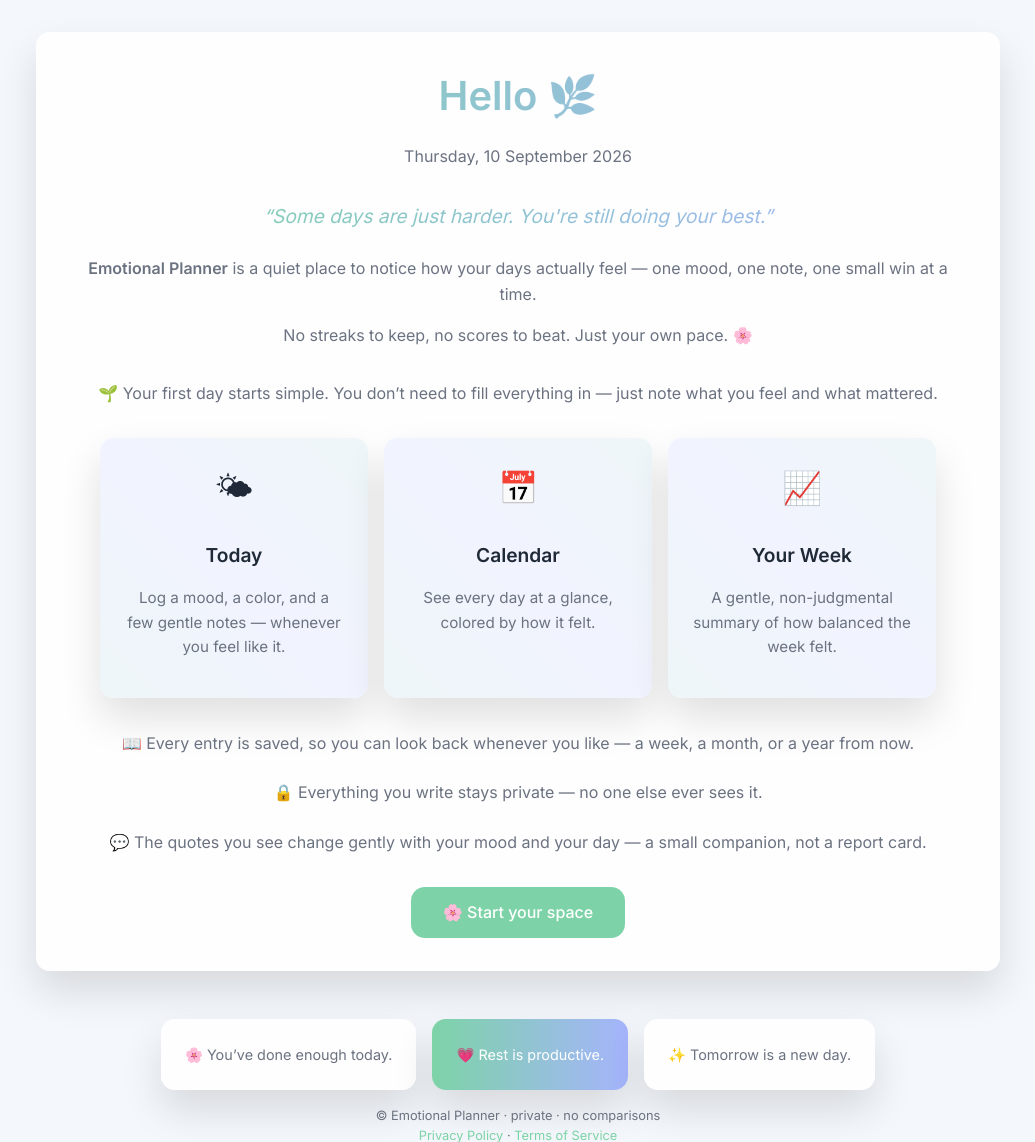
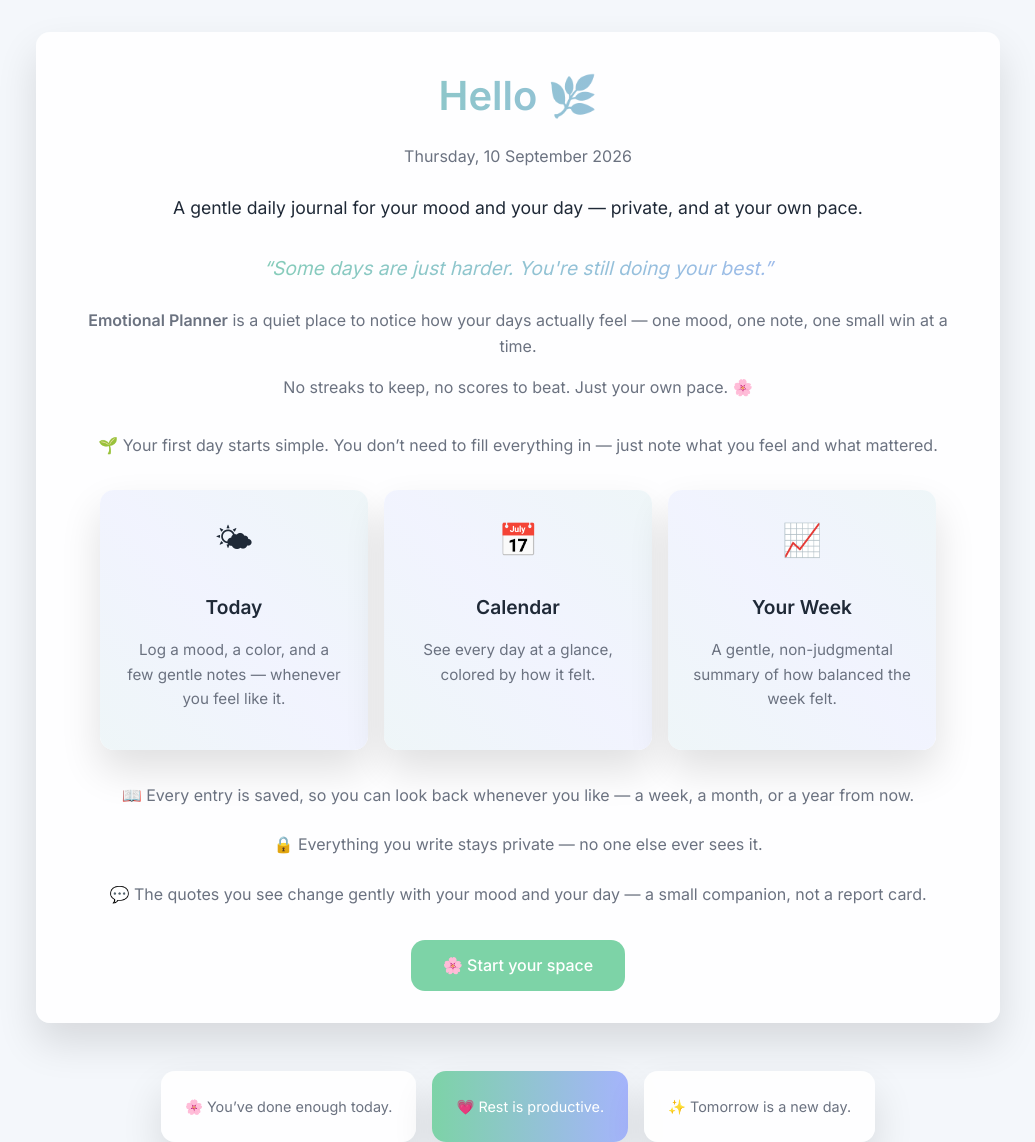
Before and after one commit to SanduAndreea22/day_planner, a Django app: page / in a window 1280 px wide. Shown: the part 42-1184 px from the top of the page, without its empty margins (122-1157 px from the left). Run offline with Django 5.2, Linux system fonts and the light colour scheme; data comes from the database, SQL or seed files in the repository; parts of the project's set-up code (start-up, migrations or seed data) failed here and were passed over.

Commit message:
Add a one-line tagline to Home for instant clarity
Previously a visitor had to read three paragraphs before understanding
what the app does; now it's stated in one sentence right under the
greeting, before any of the supporting detail.

Co-Authored-By: Claude Sonnet 5 <noreply@anthropic.com>
Claude-Session: https://claude.ai/code/session_01ARf92ECvxwTErSYwSNzXJd

```diff
--- a/planner/templates/planner/home.html
+++ b/planner/templates/planner/home.html
@@ -8,6 +8,7 @@
     <header class="home-header">
         <h1 class="home-title">Hello 🌿</h1>
         <p class="home-date">{{ today|date:"l, d F Y" }}</p>
+        <p class="home-tagline">A gentle daily journal for your mood and your day — private, and at your own pace.</p>
     </header>
 
     <section class="home-quote">
@@ -71,6 +72,7 @@
     margin: 0;
 }
 .home-date { font-size: 1rem; color: var(--text-muted); }
+.home-tagline { font-size: 1.1rem; color: var(--text-main); margin-top: 0.8rem; }
 
 .home-quote {
     font-style: italic;
```
